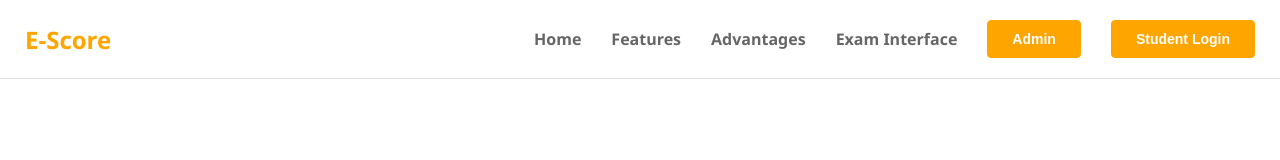
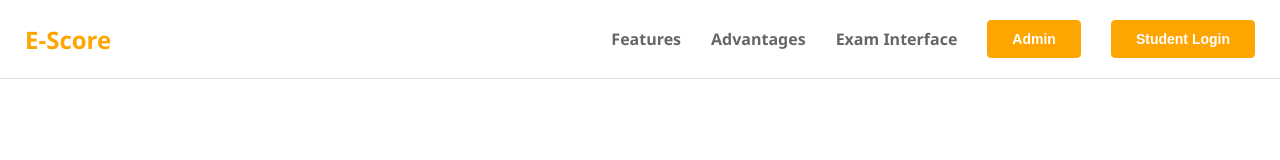
Before and after one commit to yadavatharva06/E-Score, a React (Create React App) app in the folder frontend/: page / in a window 1280 px wide. Shown: the top 160 px of the page. Built offline with nearby package versions, Linux system fonts and the light colour scheme.

Commit message:
remove the home from homepage

```diff
--- a/frontend/src/components/pages/HomePage.jsx
+++ b/frontend/src/components/pages/HomePage.jsx
@@ -18,7 +18,6 @@ function HomePage() {
       <nav className="navbar">
         <div className="logo">E-Score</div>
         <div className="nav-links">
-          <a href="/" className="nav-link">Home</a>
           <a href="#features" className="nav-link">Features</a>
           <a href="#advantages" className="nav-link">Advantages</a>
           <a href="#interface" className="nav-link">Exam Interface</a>
```
